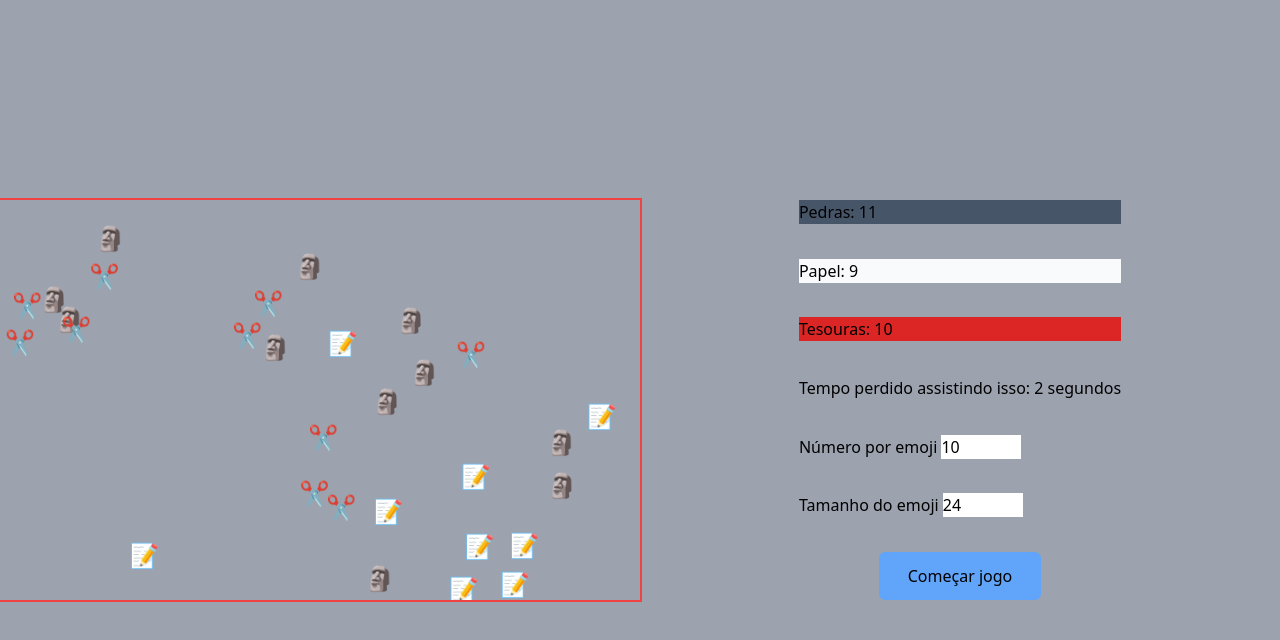
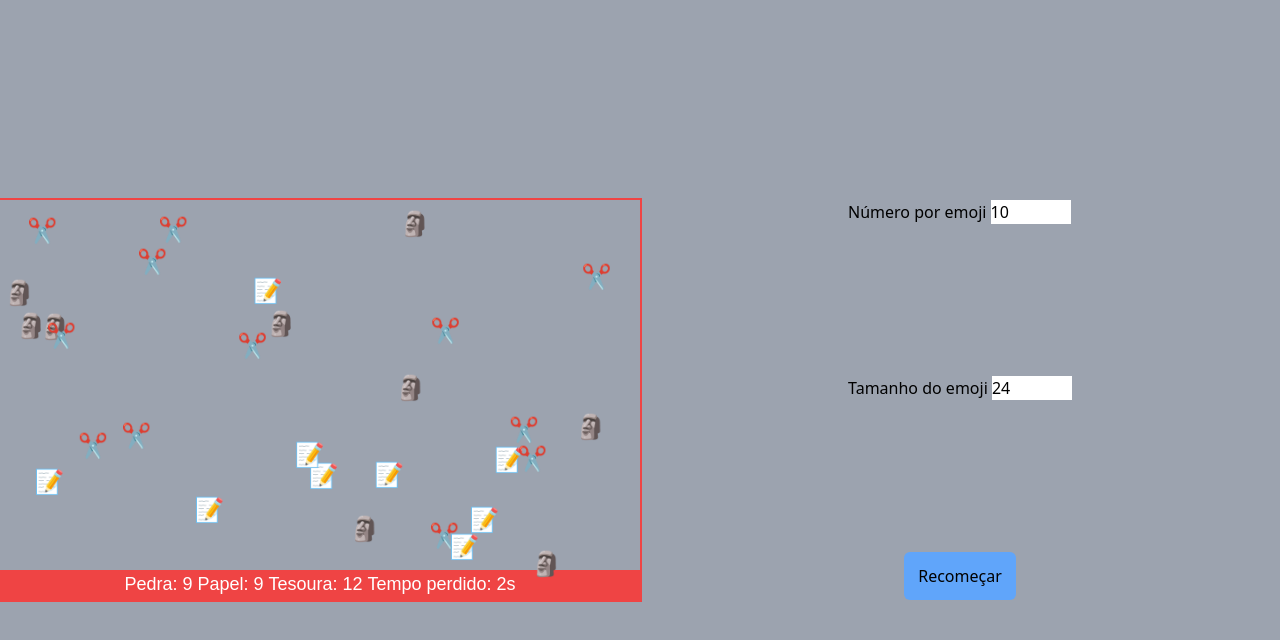
Before and after one commit to PedrohAlvesM/JokenpoBattleRoyale, a website with bundled scripts: page index.html in a window 1280 px wide. Both pictures are taken after a click on the button "Começar jogo". Built offline with nearby package versions, Linux system fonts and the light colour scheme.

Commit message:
criado um HUD para visualização das estatísticas do jogo

```diff
--- a/index.html
+++ b/index.html
@@ -14,10 +14,7 @@
     <canvas id="jogo" class="borda-legal col-span-1 border-2 border-red-500"></canvas>
 
     <div class="flex flex-col items-center justify-between h-2/4 col-start-2 col-end-3">
-        <p id="numero-pedra" class="bg-slate-600 text-left w-full">Pedra: 0</p>
-        <p id="numero-papel" class="bg-slate-50 text-left w-full">Papel: 0</p>
-        <p id="numero-tesoura" class="bg-red-600 text-left w-full">Tesoura: 0</p>
-        <p id="tempo-perdido" class="w-full">Tempo perdido assistindo isso: 0 segundos</p>
+
         <p class="w-full">Número por emoji <input type="number" id="n-entidade" min="1" max="20" value="10"></p>
         <p class="w-full">Tamanho do emoji <input type="number" id="tamanho-entidade" min="1" max="50" value="24"></p>
 
--- a/main.js
+++ b/main.js
@@ -11,6 +11,6 @@ document.getElementById("comecar").addEventListener("click", ()=> {
     else {
         jogoComecou = true
         jogo.Recomecar();
-        jogo.Loop();
+        document.getElementById("comecar").textContent = "Recomeçar";
     }
 });
--- a/src/js/entidade-class.js
+++ b/src/js/entidade-class.js
@@ -36,6 +36,7 @@ export class Entidade {
     }
 
     Desenhar() {
+        this.#contexto.font = `${this.#tamanho}px Arial`;
         this.#contexto.fillText(this.#emoji, this.#x, this.#y);
     }
 
@@ -48,11 +49,11 @@ export class Entidade {
     }
 
     Movimento(largura, altura) {
-        if (this.#x + this.#vx + this.#tamanho >= largura || this.#x + this.#vx <= 0) {
+        if (this.#x+this.#tamanho/2 >= largura || this.#x - this.#tamanho/2 <= 0) {
             this.#vx = -this.#vx;
         }
 
-        if (this.#y + this.#vy >= altura || this.#y + this.#vy - this.#tamanho <= 0) {
+        if (this.#y + this.#tamanho/2 >= altura || this.#y - this.#tamanho/2 <= 0) {
             this.#vy = -this.#vy;
         }
 
--- a/src/js/jogo-class.js
+++ b/src/js/jogo-class.js
@@ -16,6 +16,9 @@ export class Jogo {
     #jogo;
     #ctx;
 
+    #ALTURA_HUD = 30;
+    #TAMANHO_FONTE = 18;
+
     Start() {
         this.#gameOver = false;
         this.#jogo = document.getElementById("jogo");
@@ -29,44 +32,37 @@ export class Jogo {
 
         this.#entidades = [];
         this.#tamanhoEmoji = Number(document.getElementById("tamanho-entidade").value) ?? 24;
-        this.#NUMERO_POR_ENTIDADES = Number(document.getElementById("n-entidade").value )?? 10;
+        this.#NUMERO_POR_ENTIDADES = Number(document.getElementById("n-entidade").value) ?? 10;
         this.#nPedra = this.#NUMERO_POR_ENTIDADES;
         this.#nPapel = this.#NUMERO_POR_ENTIDADES;
         this.#nTesoura = this.#NUMERO_POR_ENTIDADES;
 
-        document.getElementById("numero-pedra").innerText = `Pedra: ${this.#NUMERO_POR_ENTIDADES}`;
-        document.getElementById("numero-papel").innerText = `Papel: ${this.#NUMERO_POR_ENTIDADES}`;
-        document.getElementById("numero-tesoura").innerText = `Tesoura: ${this.#NUMERO_POR_ENTIDADES}`;
-
         for (let i = 0; i < this.#NUMERO_POR_ENTIDADES; i++) {
             const e = new Entidade("pedra", this.#ctx, this.#tamanhoEmoji);
-            e.PosicaoInicial({ min: this.#tamanhoEmoji, max: this.#jogo.width - this.#tamanhoEmoji }, { min: this.#tamanhoEmoji, max: this.#jogo.height - this.#tamanhoEmoji });
+            e.PosicaoInicial({ min: this.#tamanhoEmoji, max: this.#jogo.width - this.#tamanhoEmoji }, { min: this.#tamanhoEmoji, max: this.#jogo.height - this.#ALTURA_HUD+5 });
             this.#entidades.push(e);
         }
         for (let i = 0; i < this.#NUMERO_POR_ENTIDADES; i++) {
             const e = new Entidade("papel", this.#ctx, this.#tamanhoEmoji);
-            e.PosicaoInicial({ min: this.#tamanhoEmoji, max: this.#jogo.width - this.#tamanhoEmoji }, { min: this.#tamanhoEmoji, max: this.#jogo.height - this.#tamanhoEmoji });
+            e.PosicaoInicial({ min: this.#tamanhoEmoji, max: this.#jogo.width - this.#tamanhoEmoji }, { min: this.#tamanhoEmoji, max: this.#jogo.height - this.#ALTURA_HUD+5 });
             this.#entidades.push(e);
         }
         for (let i = 0; i < this.#NUMERO_POR_ENTIDADES; i++) {
             const e = new Entidade("tesoura", this.#ctx, this.#tamanhoEmoji);
-            e.PosicaoInicial({ min: this.#tamanhoEmoji, max: this.#jogo.width - this.#tamanhoEmoji }, { min: this.#tamanhoEmoji, max: this.#jogo.height - this.#tamanhoEmoji });
+            e.PosicaoInicial({ min: this.#tamanhoEmoji, max: this.#jogo.width - this.#tamanhoEmoji }, { min: this.#tamanhoEmoji, max: this.#jogo.height - this.#ALTURA_HUD+5 });
             this.#entidades.push(e);
         }
         this.#entidades.forEach(e => e.Desenhar());
+        this.DesenhaHUD();
     }
 
 
     Loop() {
         this.#ctx.clearRect(0, 0, this.#jogo.width, this.#jogo.height);
+        this.DesenhaHUD();
 
         this.#entidades.forEach(e => e.Desenhar());
-        this.#entidades.forEach(e => e.Movimento(this.#jogo.width, this.#jogo.height));
-
-        document.getElementById("numero-pedra").innerText = "Pedras: " + this.#nPedra;
-        document.getElementById("numero-papel").innerText = "Papel: " + this.#nPapel;
-        document.getElementById("numero-tesoura").innerText = "Tesouras: " + this.#nTesoura;
-        document.getElementById("tempo-perdido").innerText = "Tempo perdido assistindo isso: " + this.#tempoPerdido + " segundos";
+        this.#entidades.forEach(e => e.Movimento(this.#jogo.width, this.#jogo.height-this.#ALTURA_HUD));
 
         if (this.#nPapel >= this.#NUMERO_POR_ENTIDADES * 3 || this.#nPedra >= this.#NUMERO_POR_ENTIDADES * 3 || this.#nTesoura >= this.#NUMERO_POR_ENTIDADES * 3) {
             clearInterval(this.#IDContador);
@@ -77,6 +73,17 @@ export class Jogo {
             this.Colisao();
             window.requestAnimationFrame(this.Loop.bind(this));
         }
+    }
+
+    DesenhaHUD() {
+        this.#ctx.fillStyle = "rgb(239 68 68)";
+        this.#ctx.fillRect(0, this.#jogo.height - this.#ALTURA_HUD, this.#jogo.width, this.#ALTURA_HUD);
+
+        this.#ctx.fillStyle = "white";
+        this.#ctx.font = `${this.#TAMANHO_FONTE}px Arial`;
+        this.#ctx.textBaseline = "middle";
+        this.#ctx.textAlign = "center";
+        this.#ctx.fillText(`Pedra: ${this.#nPedra} Papel: ${this.#nPapel} Tesoura: ${this.#nTesoura} Tempo perdido: ${this.#tempoPerdido}s`, this.#jogo.width/2, (this.#jogo.height - this.#ALTURA_HUD)+this.#ALTURA_HUD/2, this.#jogo.width);
     }
 
     Colisao() {
@@ -128,6 +135,7 @@ export class Jogo {
         this.#gameOver = false;
         clearInterval(this.#IDContador);
         this.Start();
+        this.Loop();
     }
 
     get gameOver() {
@@ -221,4 +229,25 @@ export class Jogo {
     get NUMERO_POR_ENTIDADES() {
         return this.#NUMERO_POR_ENTIDADES;
     }
+
+    get ALTURA_HUD() {
+        return this.#ALTURA_HUD;
+    }
+
+    set ALTURA_HUD(valor) {
+        if (typeof valor != "number") {
+            throw new Error("Altura do HUD deve ser do tipo number");
+        }
+        this.#ALTURA_HUD = valor;
+    }
+    get TAMANHO_FONTE() {
+        return this.#TAMANHO_FONTE;
+    }
+
+    set TAMANHO_FONTE(valor) {
+        if (typeof valor != "number") {
+            throw new Error("Tamanho da fonte deve ser do tipo number");
+        }
+        this.#TAMANHO_FONTE = valor;
+    }
 }
```
